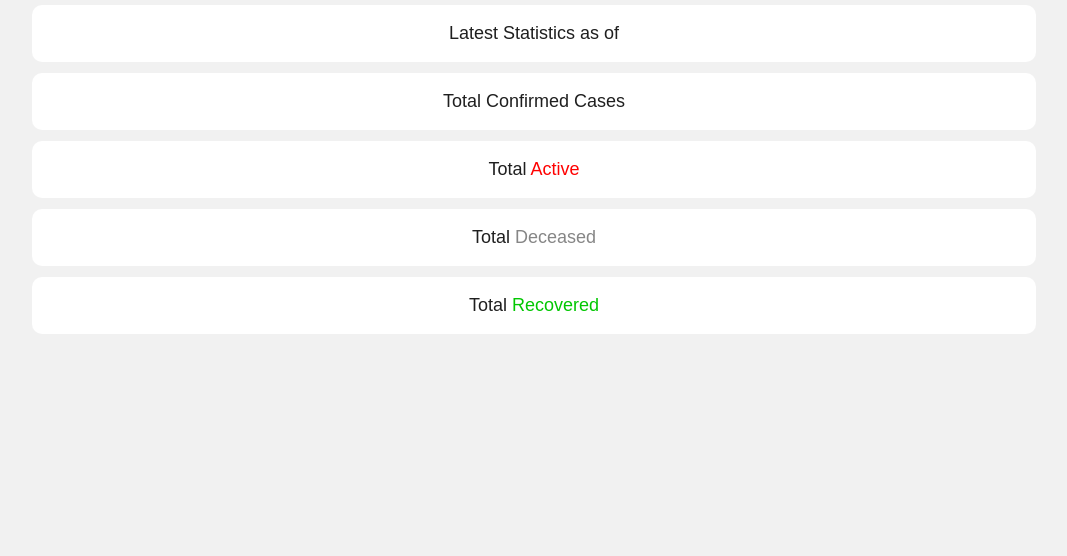
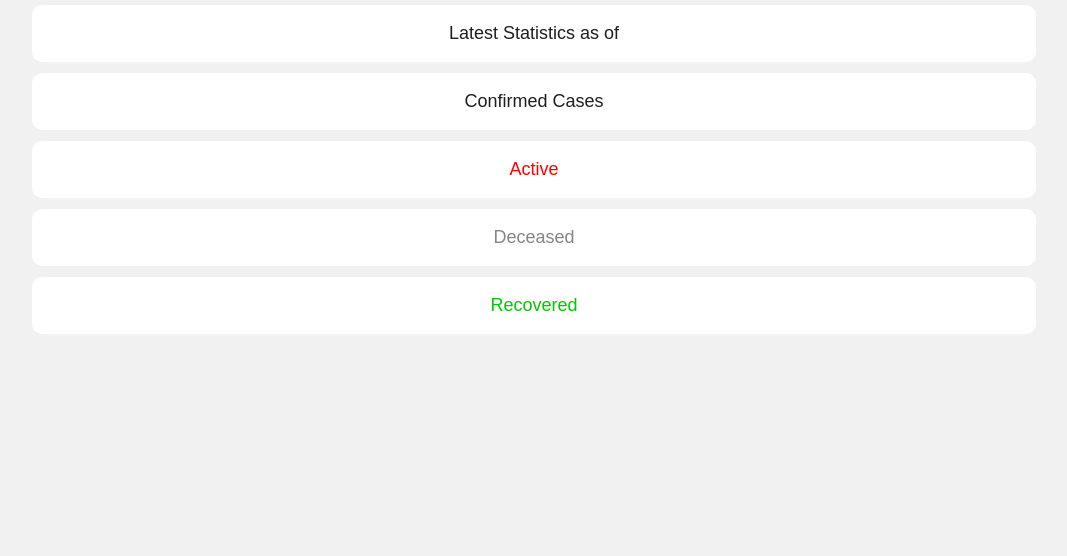
Before and after one commit to JaskiratOberoi/Covid19-India, a Flask app: page / in a window 1280 px wide. Shown: the part 124-680 px from the top of the page, without its empty margins (106-1173 px from the left). Run offline with Flask 2, Linux system fonts and the light colour scheme; data that the repository does not hold is empty; some web fonts are replaced.

Commit message:
UX fixes

```diff
--- a/templates/index.html
+++ b/templates/index.html
@@ -26,22 +26,22 @@
         <p>Latest Statistics as of {{ lastUpdate }}</p>
       </div>
       <div class="confirmed">
-        <p>Total Confirmed Cases</p>
+        <p>Confirmed Cases</p>
         <div class="data">{{ totalConfirmed }}</div>
       </div>
 
       <div class="active">
-        <p>Total <span class="actives">Active</span></p>
+        <p><span class="actives">Active</span></p>
         <div class="data">{{ totalActive }}</div>
       </div>
 
       <div class="death">
-        <p>Total <span class="deceased">Deceased</span></p>
+        <p><span class="deceased">Deceased</span></p>
         <div class="data">{{ totalDeaths }}</div>
       </div>
 
       <div class="recovered">
-        <p>Total <span class="recovery">Recovered</span></p>
+        <p><span class="recovery">Recovered</span></p>
         <div class="data">{{ totalRecovered }}</div>
       </div>
     </div>
```
